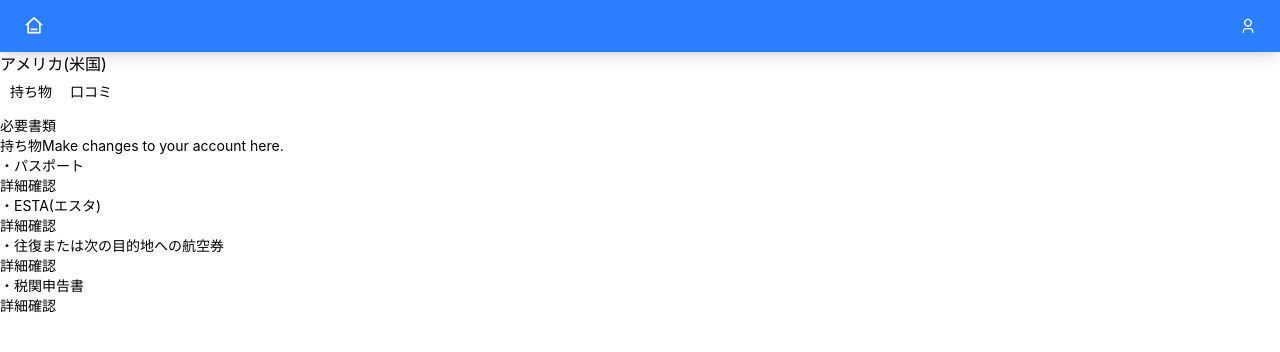
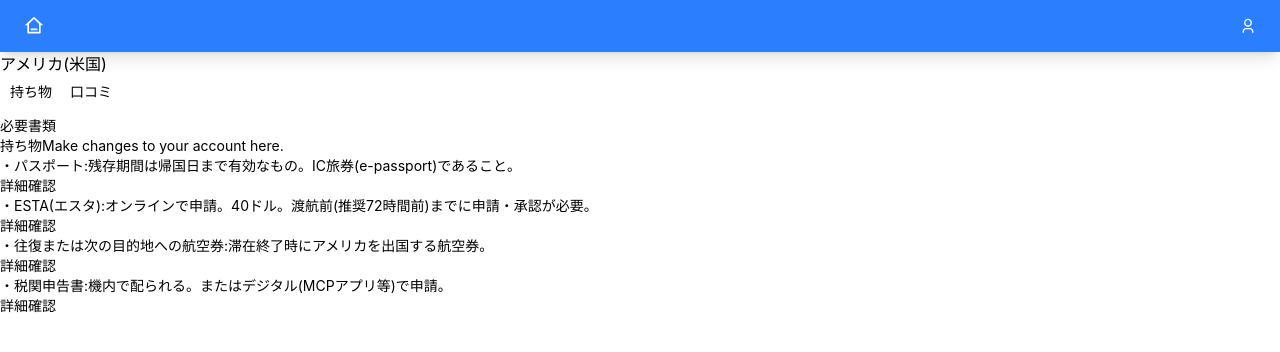
Before and after one commit to Triton-Swallows/Triton-Swallows-App, a React (Vite) app in the folder fe/: page /usa/packing-list in a window 1280 px wide. Shown: the top 352 px of the page. Built offline with nearby package versions, Linux system fonts and the light colour scheme; no server answers.

Commit message:
change: 必要書類の文言追加

```diff
--- a/fe/src/components/pages/PackingList.tsx
+++ b/fe/src/components/pages/PackingList.tsx
@@ -4,18 +4,33 @@ import { Tabs, TabsContent, TabsList, TabsTrigger } from "@/components/ui/tabs";
 
 type PackingItem = {
   name: string;
+  content: string;
   path: string;
 };
 
 export const PackingList = () => {
   const itemList: PackingItem[] = [
-    { name: "パスポート", path: "/usa/packing-list/pasport" },
-    { name: "ESTA(エスタ)", path: "/usa/packing-list/esta" },
+    {
+      name: "パスポート",
+      content: "残存期間は帰国日まで有効なもの。IC旅券(e-passport)であること。",
+      path: "/usa/packing-list/pasport",
+    },
+    {
+      name: "ESTA(エスタ)",
+      content:
+        "オンラインで申請。40ドル。渡航前(推奨72時間前)までに申請・承認が必要。",
+      path: "/usa/packing-list/esta",
+    },
     {
       name: "往復または次の目的地への航空券",
+      content: "滞在終了時にアメリカを出国する航空券。",
       path: "/usa/packing-list/ticket",
     },
-    { name: "税関申告書", path: "/usa/packing-list/tax" },
+    {
+      name: "税関申告書",
+      content: "機内で配られる。またはデジタル(MCPアプリ等)で申請。",
+      path: "/usa/packing-list/tax",
+    },
   ];
   return (
     <HeaderLayout>
@@ -30,7 +45,9 @@ export const PackingList = () => {
           持ち物Make changes to your account here.
           {itemList.map((item) => (
             <div key={item.name}>
-              <div>・{item.name}</div>
+              <div>
+                ・{item.name}:{item.content}
+              </div>
               <div>
                 <Link to={item.path}>詳細確認</Link>
               </div>
```
